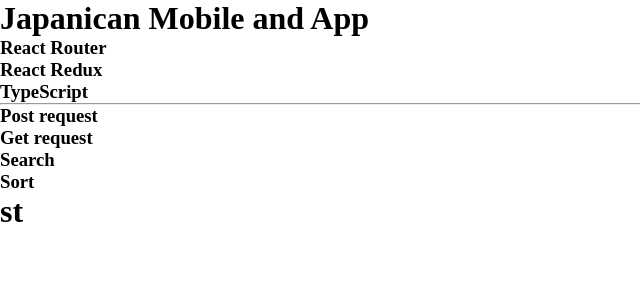
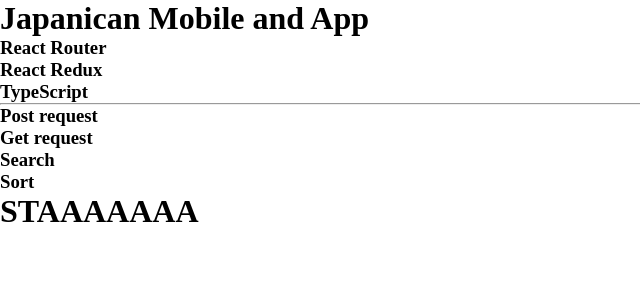
Before and after one commit to kiranFullStack/Japanican, a React (Create React App) app: page / in a window 1280 px wide. Shown: the top 300 px of the page, without its empty margins (0-640 px from the left). Built offline with nearby package versions, Linux system fonts and the light colour scheme.

Commit message:
&& using to show if other condition is null

```diff
--- a/src/App.js
+++ b/src/App.js
@@ -2,7 +2,8 @@
 import "./App.scss"
 
 function App() {
-  const name = "st"
+  const name = "staaaaaaa"
+  const shouldYouShowName = false
   return (
     <Fragment>
       <h1>Japanican Mobile and App</h1>
@@ -19,6 +20,7 @@
       ) : (
         <h1>{name.toLowerCase()}</h1>
       )}
+      {shouldYouShowName && name}
     </Fragment>
   )
 }
```
